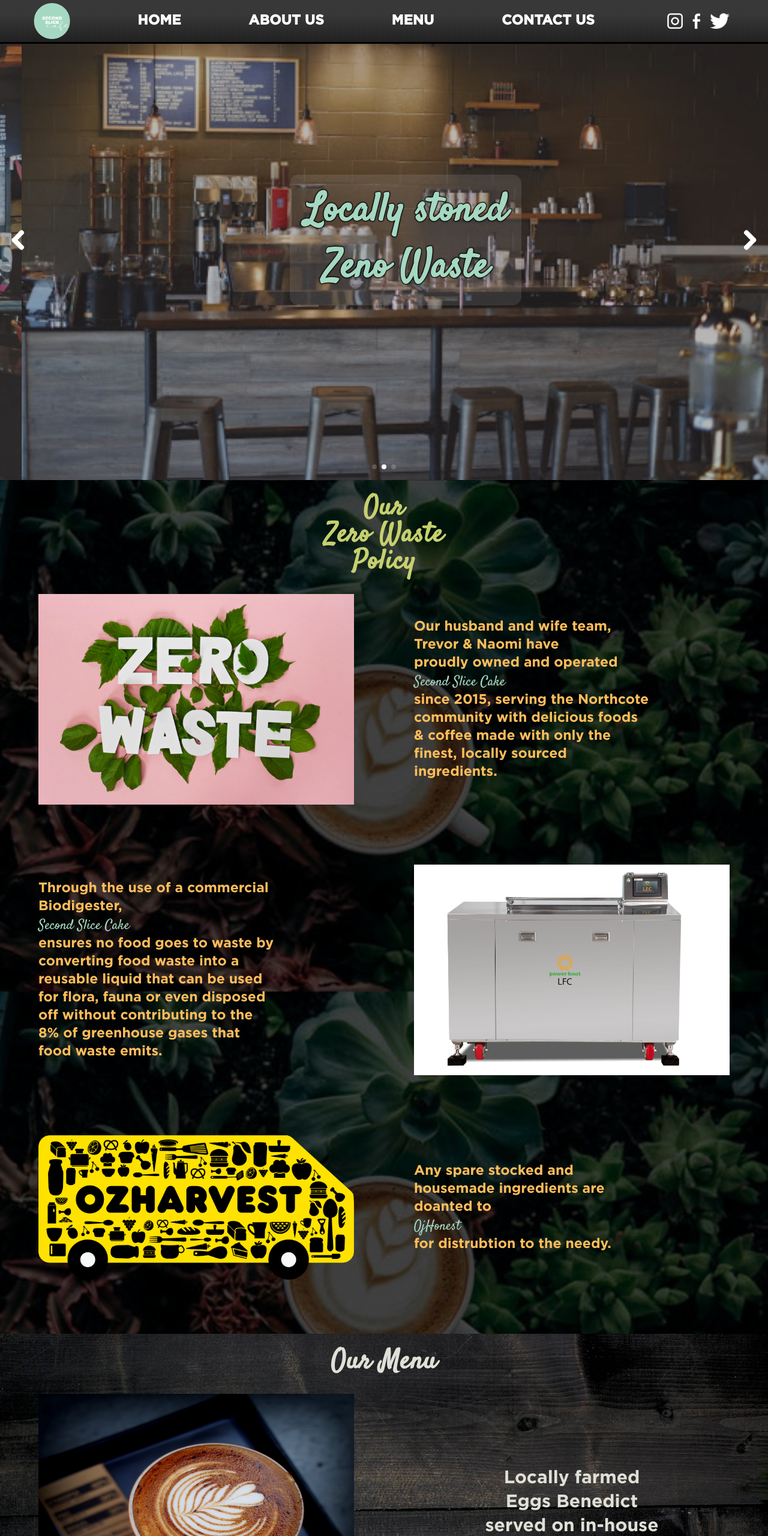
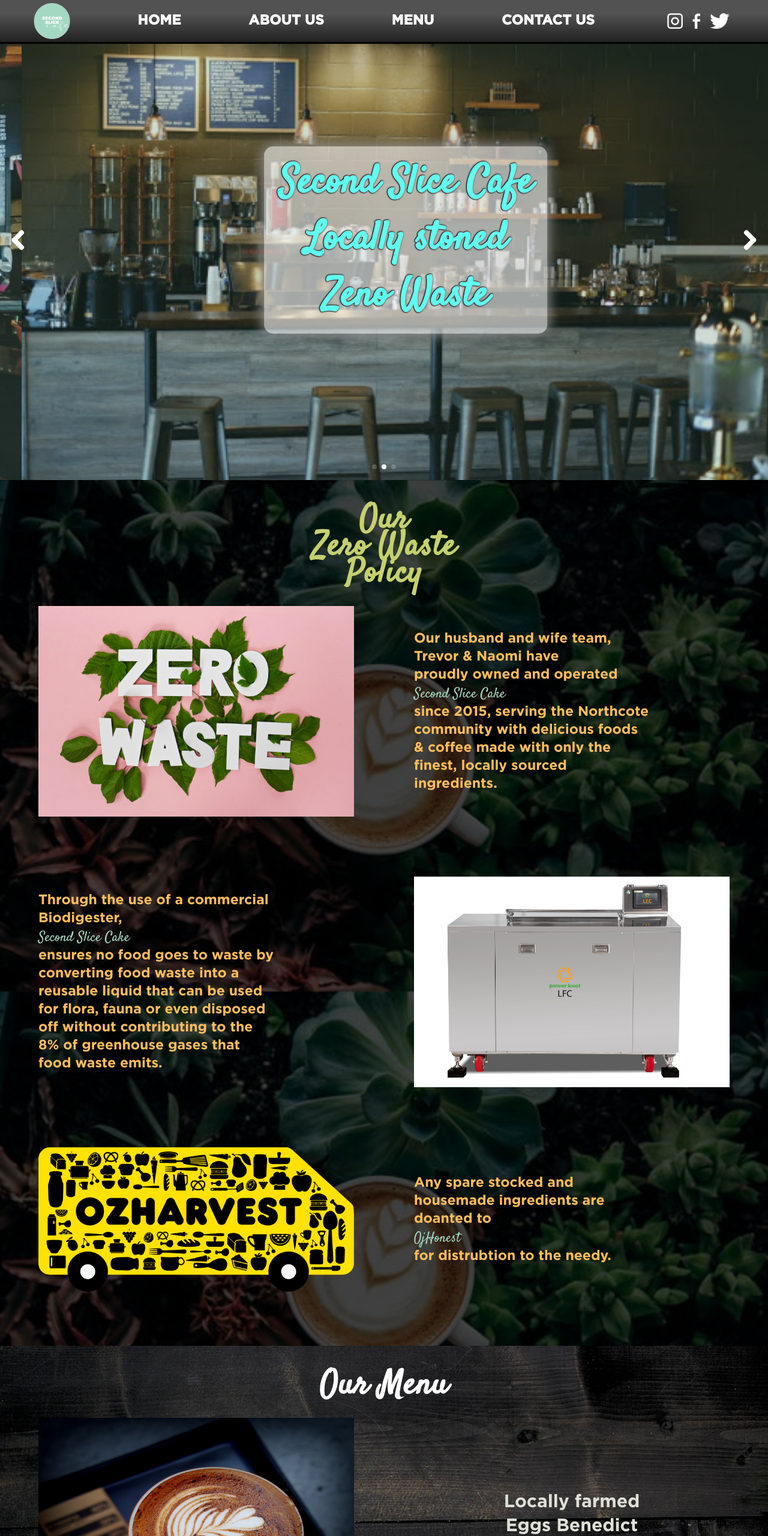
Before and after one commit to ItayShiff/coffe-shop-freelancer, a website: page index.html in a window 1280 px wide. Shown: the top 2560 px of the page at 60% size. Drawn offline with nearby package versions, Linux system fonts and the light colour scheme; some packages are replaced by stand-ins of ours.

Commit message:
added interactive animations

```diff
--- a/css/style.css
+++ b/css/style.css
@@ -34,9 +34,10 @@
 h2 {
 	color: #c6d06f;
 	font-family: Satisfy;
-	font-size: 45px;
+	font-size: 55px;
 	line-height: 45px;
 	letter-spacing: 1px;
+	padding-top: 20px;
 }
 /* There are 2 headers, the one of smaller screens is hidden while on wide screen */
 header[bigscreen="false"] {
@@ -53,10 +54,14 @@
 	height: 60px;
 	border-bottom: 3px solid black;
 	padding: 5px 0;
-	background: linear-gradient(0deg, rgba(33, 33, 33, 1) 0%, rgba(56, 56, 56, 1) 67%);
+	background: linear-gradient(0deg, rgba(33, 33, 33, 1) 0%, rgb(82, 82, 82) 67%);
 }
 header img {
 	height: 100%;
+	transition: transform 500ms;
+}
+header img:hover {
+	transform: scale(1.2);
 }
 
 header div {
@@ -82,6 +87,27 @@
 header a:active {
 	color: white;
 	text-decoration: none;
+}
+header[bigscreen="true"] a[data-change="true"] {
+	position: relative;
+}
+header[bigscreen="true"] a[data-change="true"]::after {
+	content: "";
+	width: 0%;
+	height: 10%;
+	left: 50%;
+	bottom: -7px;
+	position: absolute;
+	background: #bafff8;
+	transition: width 500ms, left 500ms;
+}
+header[bigscreen="true"] a[data-change="true"]:hover::after {
+	width: 100%;
+	left: 0;
+}
+
+main {
+	overflow: hidden;
 }
 
 /* When clicking on a target hRef so in order to show the caption of that chapter, adding padding top with the height of header */
@@ -117,6 +143,28 @@
 	width: 100%;
 	height: 100vh;
 	background: rgba(77, 71, 71, 0.4);
+	animation: overlayChange 10s infinite linear;
+}
+
+@keyframes overlayChange {
+	0% {
+		background: rgba(77, 71, 71, 0.4);
+	}
+	20% {
+		background: rgba(110, 37, 37, 0.2);
+	}
+	40% {
+		background: rgba(28, 87, 36, 0.2);
+	}
+	60% {
+		background: rgba(89, 128, 128, 0.3);
+	}
+	80% {
+		background: rgba(129, 0, 71, 0.1);
+	}
+	100% {
+		background: rgba(77, 71, 71, 0.4);
+	}
 }
 
 .swiper-slide h1 {
@@ -127,12 +175,13 @@
 	left: 50%;
 	transform: translate(-50%, -50%);
 	font-family: Satisfy;
-	color: #a5d8c2;
+	color: #5ffff0;
 	font-size: 65px;
-	background: rgba(255, 255, 255, 0.1);
+	background: rgba(255, 255, 255, 0.6);
+	box-shadow: 0px 0px 20px 3px rgb(143, 143, 143);
 	padding: 15px 25px;
 	border-radius: 15px;
-	text-shadow: 1px 0px 2px black, -1px 0px 2px black, 0px 1px 2px black, 0px -1px 2px black;
+	text-shadow: 1px 0px 2px rgb(173, 173, 173), -1px 0px 2px black, 0px 1px 2px black, 0px -1px 2px black;
 }
 .swiper-slide img {
 	width: 100%;
@@ -169,6 +218,40 @@
 	width: 75%;
 }
 
+@media screen and (min-width: 900px) {
+	div[fromright="true"] {
+		position: relative;
+		left: 150%;
+		opacity: 0;
+		transition: left 750ms, opacity 1s;
+	}
+	div[fromright="false"] {
+		position: relative;
+		right: 150%;
+		opacity: 0;
+		transition: right 750ms, opacity 1s;
+	}
+	div[fromright="true"].entered {
+		left: 0;
+		opacity: 1;
+	}
+	div[fromright="false"].entered {
+		right: 0;
+		opacity: 1;
+	}
+}
+@media screen and (max-width: 900px) {
+	.gridInnerHomepage div {
+		opacity: 0;
+		transform: translateY(100px);
+		transition: transform 750ms, opacity 1s;
+	}
+	.gridInnerHomepage div.entered {
+		opacity: 1;
+		transform: translateY(0);
+	}
+}
+
 @media screen and (min-width: 860px) {
 	.gridInnerHomepage div[down="true"],
 	img[down="true"] {
@@ -201,6 +284,24 @@
 	margin: 0 auto;
 	max-height: 50vh;
 }
+.gridInnerHomepage img:hover {
+	animation: slideSideToSide 1.95s linear infinite;
+}
+@keyframes slideSideToSide {
+	0% {
+		transform: rotateZ(0deg);
+	}
+	25% {
+		transform: rotateZ(5deg);
+	}
+
+	75% {
+		transform: rotateZ(-5deg);
+	}
+	100% {
+		transform: rotateZ(0deg);
+	}
+}
 #aboutus {
 	padding-bottom: 90px;
 	background-image: url(../images/aboutBackground.jpeg);
@@ -229,7 +330,7 @@
 }
 
 #menu h2 {
-	color: #dfe0d7;
+	color: white;
 }
 
 #contactUs h2 {
@@ -241,7 +342,15 @@
 	display: flex;
 	text-align: left;
 	justify-content: center;
+	transform: rotateX(90deg);
+	opacity: 0;
+	transition: transform 1.25s, opacity 1.5s;
 }
+#contactInnerText.entered {
+	transform: rotateX(0deg);
+	opacity: 1;
+}
+
 #contactInnerText > div {
 	margin-right: auto;
 }
@@ -288,10 +397,15 @@
 	padding-top: 70px;
 }
 #map h2 {
-	padding-bottom: 20px;
+	padding-bottom: 25px;
 }
 #googleMap {
-	width: 1000px;
+	width: 850px;
+}
+#map #content {
+	color: black;
+	width: 95%;
+	margin: 0 auto;
 }
 footer {
 	background-image: url(../images/menuBackground.jpg);
--- a/index.html
+++ b/index.html
@@ -4,6 +4,15 @@
 		<meta charset="UTF-8" />
 		<meta name="viewport" content="width=device-width, initial-scale=1.0" />
 		<title>Second Slice Cafe</title>
+		<meta
+			name="description"
+			content="Second Slice Café is owned and run by husband and wife team, Trevor and
+			Naomi. They first opened their doors in 2015 and have become a popular
+			spot for coffee and small bites by the Northcote community. They have a
+			zero waste policy and use only organic locally sourced ingredients in all their
+			dishes."
+		/>
+		<meta name="keywords" content="Second Slice Café, Trevor and Naomi, Popular Coffee, Northcote" />
 		<link rel="stylesheet" type="text/css" href="./css/style.css" />
 		<link rel="shortcut icon" type="image/png" href="./images/second-slice-favicon.ico" />
 		<link rel="manifest" href="manifest.json" />
@@ -14,10 +23,10 @@
 	<body>
 		<header bigscreen="true">
 			<img src="images/second-slice-logo-favicon.png" />
-			<a href="#">HOME</a>
-			<a href="#aboutus">ABOUT US</a>
-			<a href="#menu">MENU</a>
-			<a href="#contactUs">CONTACT US</a>
+			<a data-change="true" href="#">HOME</a>
+			<a data-change="true" href="#aboutus">ABOUT US</a>
+			<a data-change="true" href="#menu">MENU</a>
+			<a data-change="true" href="#contactUs">CONTACT US</a>
 			<div>
 				<a href="https://www.instagram.com/" target="_blank" rel="noopener noreferrer"><img src="images/instagram.png" /></a>
 				<a href="https://www.facebook.com/" target="_blank" rel="noopener noreferrer"><img src="./images/fb.png" /></a>
@@ -56,6 +65,7 @@
 						<img src="./images/slider1.jpg" />
 						<div class="blackOverlay"></div>
 						<h1>
+							Second Slice Cafe<br />
 							Locally stoned<br />
 							Zeno Waste
 						</h1>
@@ -64,6 +74,7 @@
 						<img src="./images/slider2.jpg" />
 						<div class="blackOverlay"></div>
 						<h1>
+							Second Slice Cafe<br />
 							Locally stoned<br />
 							Zeno Waste
 						</h1>
@@ -72,6 +83,7 @@
 						<img src="./images/slider3.jpg" />
 						<div class="blackOverlay"></div>
 						<h1>
+							Second Slice Cafe<br />
 							Locally stoned<br />
 							Zeno Waste
 						</h1>
@@ -96,14 +108,14 @@
 					</h2>
 					<div class="gridInnerHomepage">
 						<img src="images/zero-waste.jpg" />
-						<div>
+						<div fromright="true">
 							Our husband and wife team,<br />
 							Trevor & Naomi have<br />
 							proudly owned and operated<br />
 							<span>Second Slice Cake</span>
 							since 2015, serving the Northcote community with delicious foods & coffee made with only the finest, locally sourced ingredients.
 						</div>
-						<div down="true">
+						<div down="true" fromright="false">
 							Through the use of a commercial Biodigester,
 							<span>Second Slice Cake</span>
 							ensures no food goes to waste by converting food waste into a reusable liquid that can be used for flora, fauna or even disposed off without contributing to the 8% of
@@ -120,7 +132,7 @@
 						</div>
 
 						<img src="./images/ozharvest-bus.png" />
-						<div>
+						<div fromright="true">
 							Any spare stocked and housemade ingredients are doanted to
 							<span>OjHonest</span>
 							for distrubtion to the needy.
@@ -131,12 +143,12 @@
 					<h2>Our Menu</h2>
 					<div class="gridInnerHomepage">
 						<img src="images/latte-art.jpg" />
-						<div>
+						<div fromright="true">
 							Locally farmed<br />Eggs Benedict<br />
 							served on in-house<br />
 							baked sourdough
 						</div>
-						<div down="true">
+						<div down="true" fromright="false">
 							Organic spelt sconed<br />
 							with berries
 						</div>
@@ -147,7 +159,7 @@
 							with berries
 						</div>
 						<img src="images/latte-art.jpg" />
-						<div>Fair Trade Certified <br />Arabica Coffe Beans</div>
+						<div fromright="true">Fair Trade Certified <br />Arabica Coffe Beans</div>
 					</div>
 					<div></div>
 				</div>
@@ -215,6 +227,22 @@
 				};
 				var map = new google.maps.Map(document.getElementById("googleMap"), mapProp);
 				var marker = new google.maps.Marker({ position: { lat: -37.769348, lng: 144.999268 }, map: map });
+				var contentString =
+					'<div id="content">' +
+					"<h1>Second Slice Café</h1>" +
+					`<p>Second Slice Café is owned and run by husband and wife team, Trevor and
+						Naomi. They first opened their doors in 2015 and have become a popular
+						spot for coffee and small bites by the Northcote community. They have a
+						zero waste policy and use only organic locally sourced ingredients in all their
+						dishes.</p>` +
+					"</div>";
+
+				var infowindow = new google.maps.InfoWindow({
+					content: contentString,
+				});
+				marker.addListener("click", function () {
+					infowindow.open(map, marker);
+				});
 			}
 		</script>
 		<script src="https://maps.googleapis.com/maps/api/js?key=AIzaSyDDrcqzef-g6UoHT4nkQKfuRCOR-TjS15I&callback=myMap"></script>
@@ -253,6 +281,61 @@
 			for (let element of clickableElements) {
 				element.onclick = removeHeader;
 			}
+
+			if (window.innerWidth > 900) {
+				// animations with intersection api to get right and left slide variations
+				const observerRight = new IntersectionObserver(
+					(entries) => {
+						entries.forEach((entry) => {
+							if (entry.intersectionRatio > 0.33) {
+								entry.target.nextSibling.nextSibling.classList.add("entered");
+							}
+						});
+					},
+					{
+						threshold: [0.33],
+					}
+				);
+				document.querySelectorAll("div[fromright=true]").forEach((rightElem) => observerRight.observe(rightElem.previousSibling.previousSibling));
+
+				const observerLeft = new IntersectionObserver(
+					(entries) => {
+						entries.forEach((entry) => {
+							if (entry.intersectionRatio > 0.33) {
+								entry.target.previousSibling.previousSibling.previousSibling.previousSibling.classList.add("entered");
+							}
+						});
+					},
+					{
+						threshold: [0.33],
+					}
+				);
+				document.querySelectorAll("div[fromright=false]").forEach((leftElem) => observerLeft.observe(leftElem.nextSibling.nextSibling.nextSibling.nextSibling));
+			} else {
+				// if it's less than 900px then go with mobile animation mode, just slide up the DIV
+				const observerUp = new IntersectionObserver((entries) => {
+					entries.forEach((entry) => {
+						if (entry.intersectionRatio > 0) {
+							entry.target.classList.add("entered");
+						}
+					});
+				});
+				document.querySelectorAll(".gridInnerHomepage div").forEach((elem) => observerUp.observe(elem));
+			}
+
+			const observerContact = new IntersectionObserver(
+				(entries) => {
+					entries.forEach((entry) => {
+						if (entry.intersectionRatio > 0.33) {
+							entry.target.classList.add("entered");
+						}
+					});
+				},
+				{
+					threshold: [0.33],
+				}
+			);
+			observerContact.observe(document.getElementById("contactInnerText"));
 		</script>
 	</body>
 </html>
```
